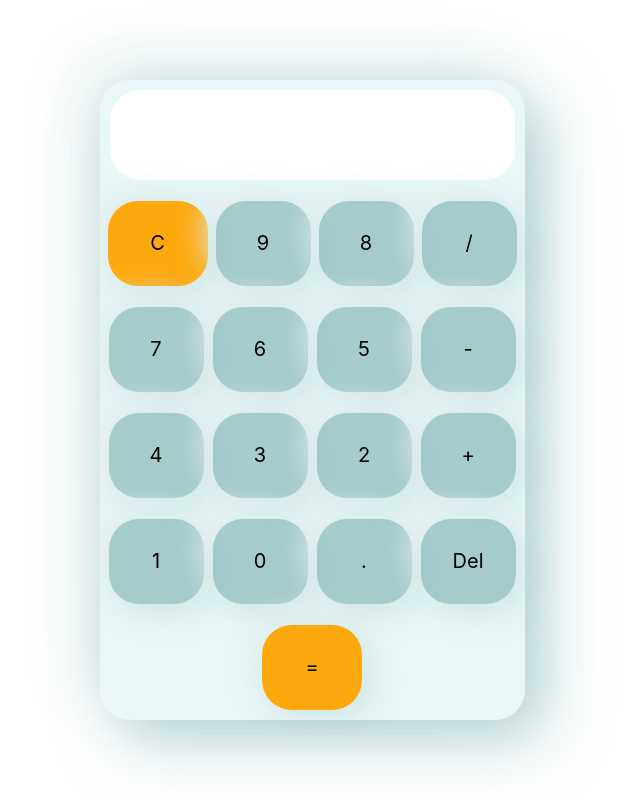
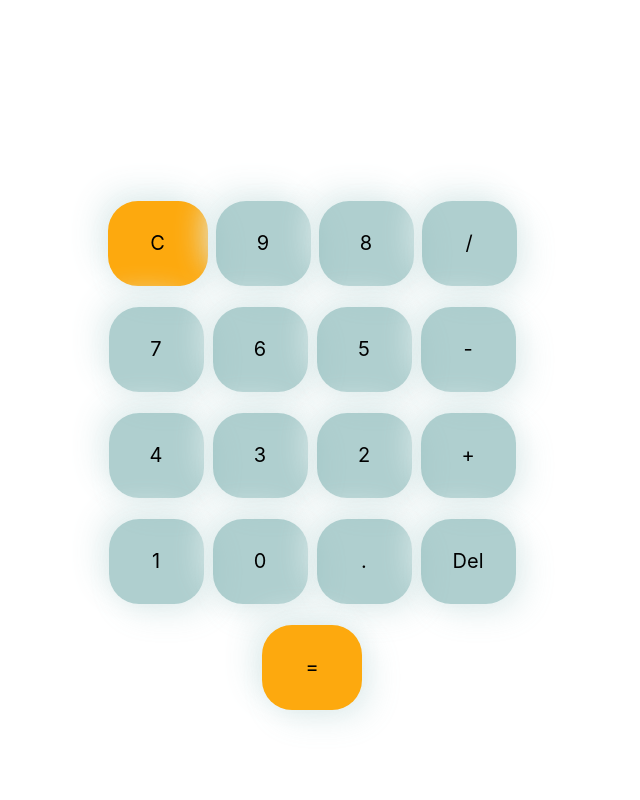
Before and after one commit to Iydeejames/Calculator, a React (Create React App) app in the folder calculator/: page / in a window 1280 px wide. Shown: the whole page, without its empty margins (328-968 px from the left). Built offline with nearby package versions, Linux system fonts and the light colour scheme.

Commit message:
Update Home.module.css

```diff
--- a/calculator/src/components/Home.module.css
+++ b/calculator/src/components/Home.module.css
@@ -12,14 +12,7 @@
     align-items: center;
 }
 
-.inner{
-    height: 640px;
-    width: 425px;
-    border-radius: 30px;
-    background-color: #99dada3a;
-    box-shadow: 20px 20px 60px #79afaf8c,
-    -20px -20px 60px #e2eeeef1;
-}
+
 
 .result{
     font-size: 2rem;
```
